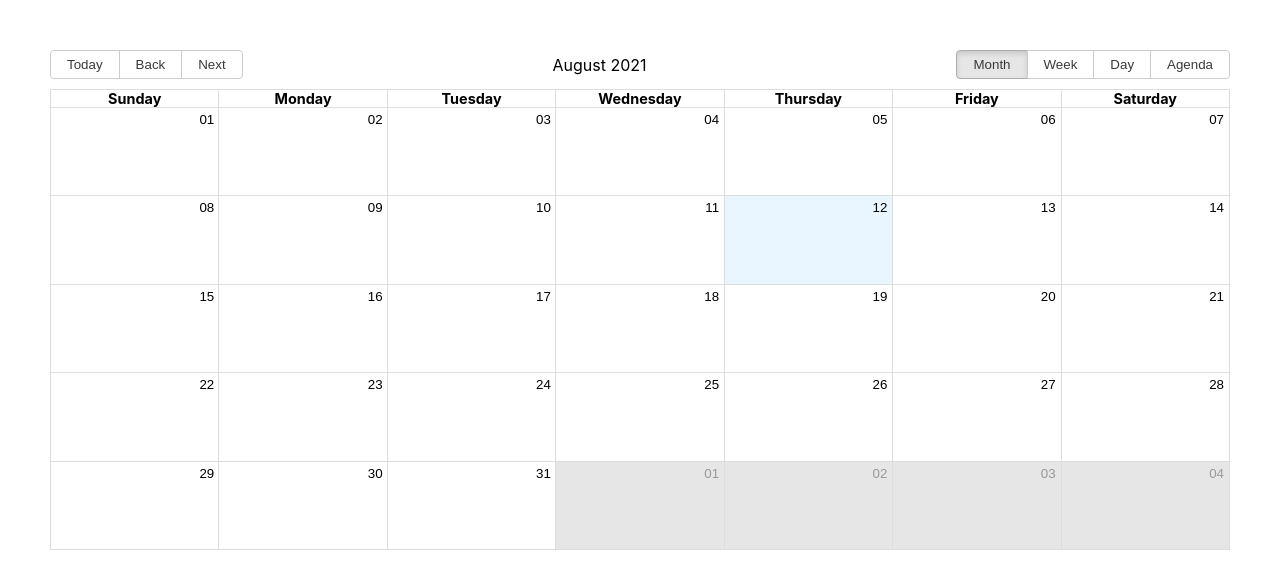
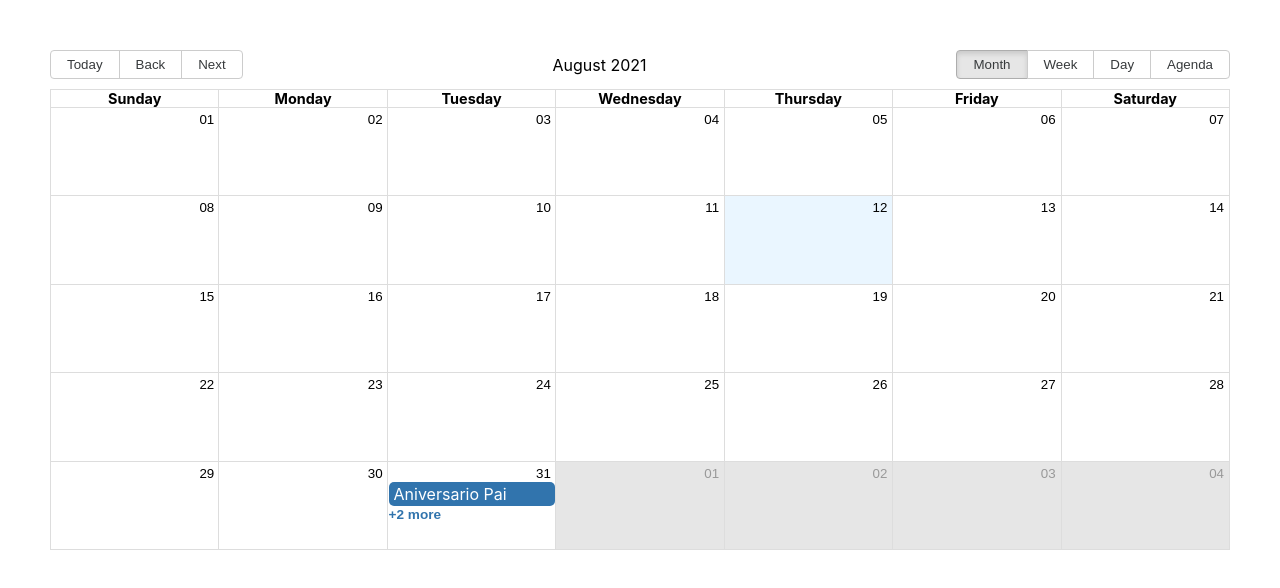
Before and after one commit to GeronimoOlanda/Calendario_React, a React (Create React App) app: page / in a window 1280 px wide. Shown: the top 588 px of the page. Built offline with nearby package versions, Linux system fonts and the light colour scheme.

Commit message:
Populando o calendario

```diff
--- a/src/App.js
+++ b/src/App.js
@@ -24,24 +24,26 @@ const localizer = dateFnsLocalizer({
 
 const events = [
   {
-    title: "Aniversario do Pain",
+    title: "Aniversario Pai",
     allDay: true,
-    start: new Date(2021,2,10),
-    end: new Date(2021, 2, 10)
+    start: new Date(2021, 8, 0),
+    end: new Date(2021, 8, 0)
   },
   {
-    title: "Aniversario meu",
-    allDay: true,
-    start: new Date(2021,10,10),
-    end: new Date(2021, 10, 10)
+    title: "Festa Junina",
+
+    start: new Date(2021, 8, 0),
+    end: new Date(2021, 8, 0)
   },
   {
-    title: "Dia de Luta Livre",
-    allDay: true,
-    start: new Date(2021,5,10),
-    end: new Date(2021, 5, 10)
+    title: "Natal",
+
+    start: new Date(2021, 8, 0),
+    end: new Date(2021, 8, 0)
   }
+
 ]
+
 function App() {
   return (
     <div className="App">
```
